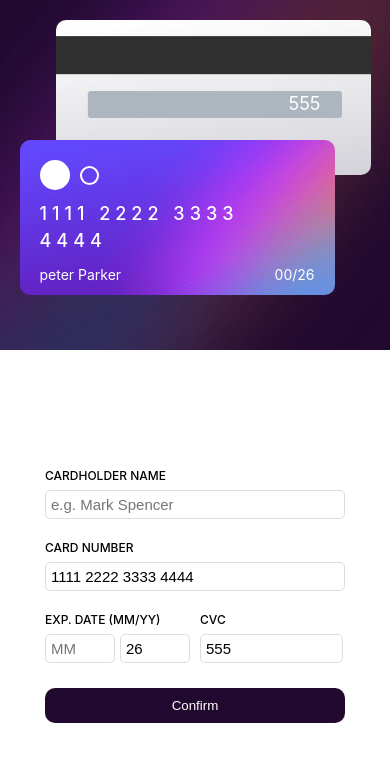
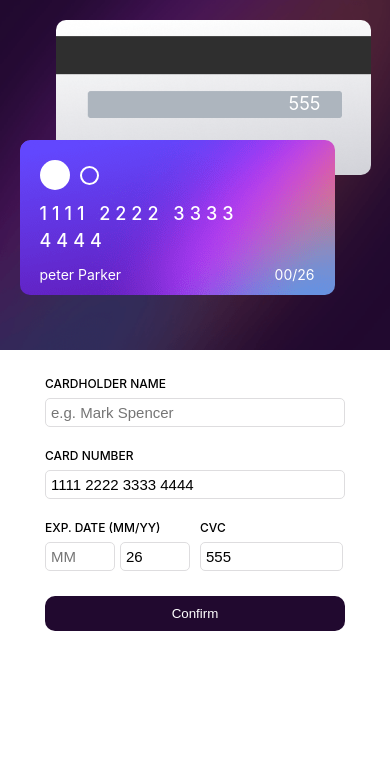
Before and after one commit to kiantpetersen/projectCard, a React (Vite) app: page / in a window 390 px wide. Shown: the top 762 px of the page. Built offline with nearby package versions, Linux system fonts and the light colour scheme.

Commit message:
improving form and success box media queries

```diff
--- a/src/App.css
+++ b/src/App.css
@@ -388,10 +388,10 @@ ion-icon {
     margin: 0;
   }
   .success-container {
-    margin: 10px;
+    margin: 20px;
   }
   .pay-form {
-    margin: 10px;
+    margin: 20px;
   }
 }
 @media only screen and (max-width: 380px) {
@@ -421,10 +421,4 @@ ion-icon {
     top: 62px;
     right: 20px;
   }
-  .success-container {
-    margin: 10px;
-  }
-  .pay-form {
-    margin: 10px;
-  }
 }
--- a/src/App.jsx
+++ b/src/App.jsx
@@ -133,7 +133,7 @@ function App() {
             <p className='cvc-number'>{cardData.cvcNumber ? cardData.cvcNumber : '000'}</p>
           </div>
         </div>
-        <div className='col'>
+        <div className='col card-col'>
           {!submit ? <CardForm errors={errs} handleSubmit={handleSubmit} handleChange={handleChange} cardData={cardData} /> : <Success handleSubmit={resetData} />}
 
 
```
